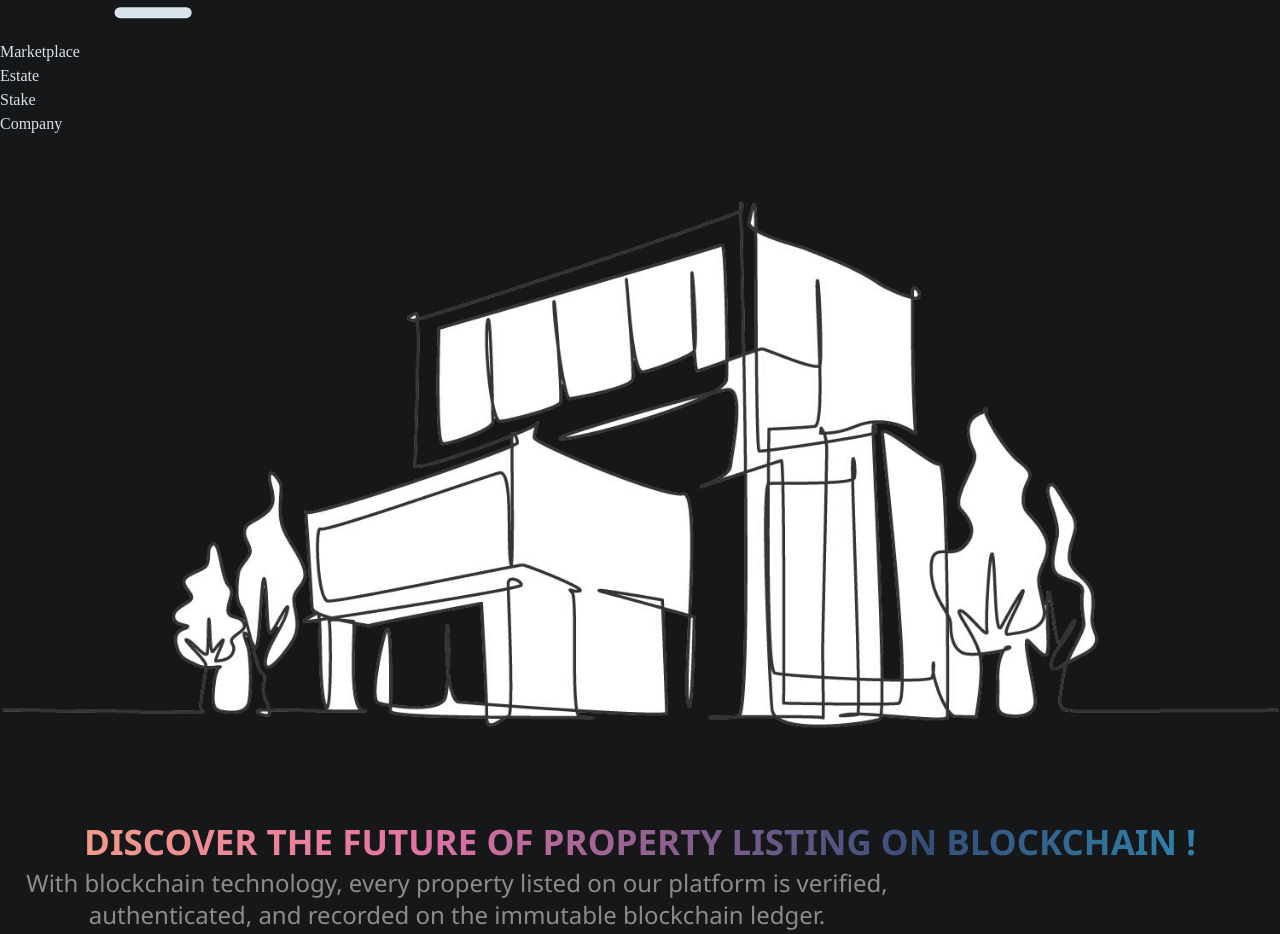
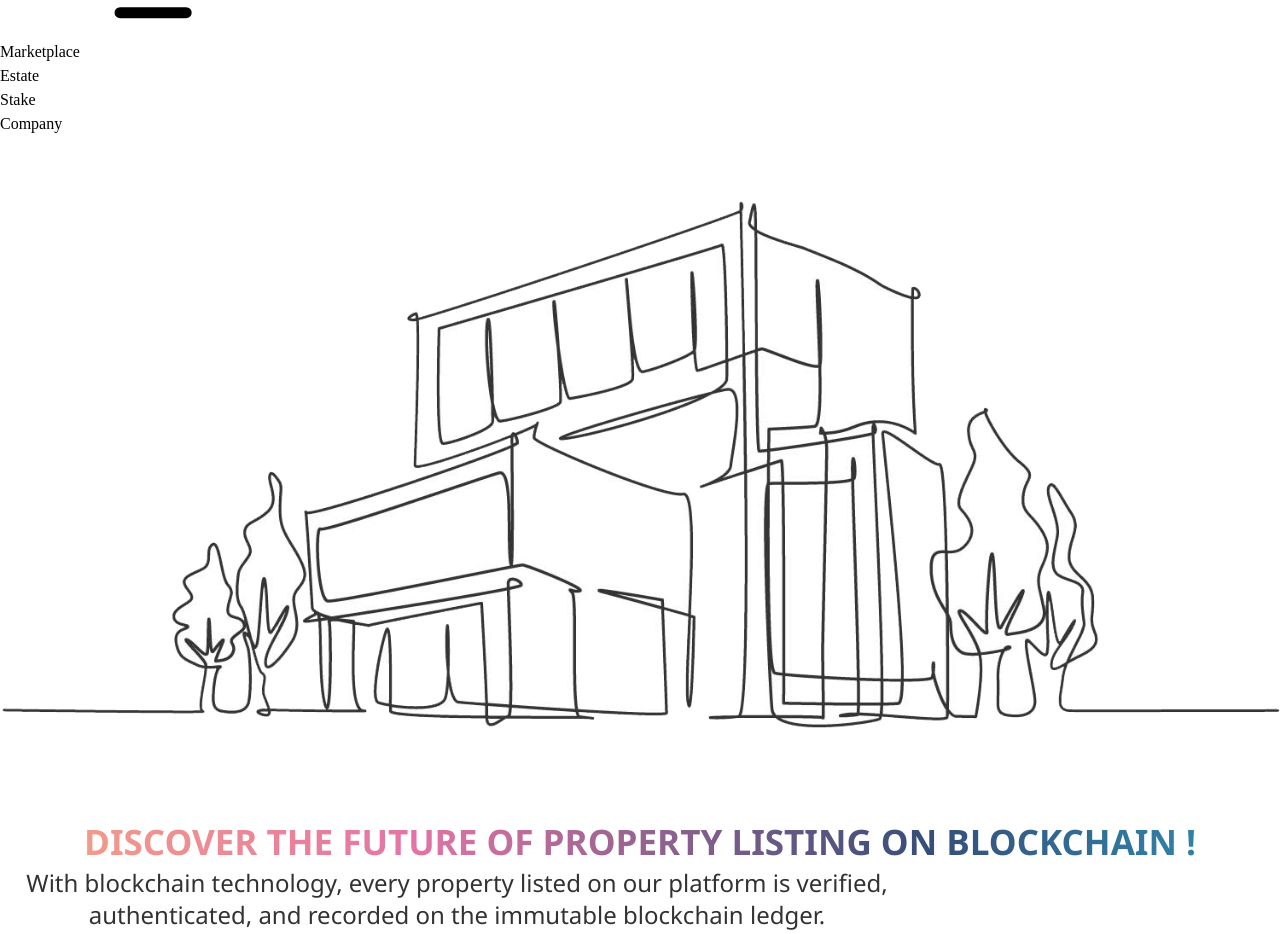
Before and after one commit to XcavateBlockchain/Frontend_V1, a React (Vite) app in the folder xcavate/: page / in a window 1280 px wide. Shown: the part 440-1374 px from the top of the page. Built offline with nearby package versions, Linux system fonts and the light colour scheme.

Commit message:
Update Home Page

```diff
--- a/xcavate/src/Components/Home.jsx
+++ b/xcavate/src/Components/Home.jsx
@@ -5,15 +5,15 @@ const Home = () => {
   return (
     <>
       <div className="flex justify-center flex-col  items-center h-[100vh]">
-        <div className="w-2/3 p-4 text-center mt-[10rem] flex justify-center items-center flex-col bg-white rounded-lg shadow sm:p-8 main-color dark:border-gray-700">
+        <div className="w-2/3 p-4 text-center mt-[10rem] flex justify-center items-center flex-col rounded-lg sm:p-8 ">
           <img src={illustration} className=" w-[65%] h-[65%]" alt="Ilustration"/>
           <h5 className="mb-2 text-4xl font-bold text-gray-900 heading dark:text-white">
             Discover the Future of Property Listing on Blockchain !
           </h5>
-          <p className="mb-3 home-para text-base text-gray-500 sm:text-lg mt-3 dark:text-gray-400">
+          <p className="mb-3 home-para text-base text-gray-800 sm:text-lg mt-3 dark:text-gray-400">
           With blockchain technology, every property listed on our platform is verified, authenticated, and recorded on the immutable blockchain ledger.
           </p>
-        <button type="button" class="py-2.5 mt-3 px-10 mr-2 mb-2 text-sm font-medium text-white border border-white rounded"> <Link to="/market-place">Explore</Link> </button>
+        <button type="button" class="py-2.5 mt-3 px-10 mr-2 mb-2 text-sm font-medium text-black border border-black rounded"> <Link to="/market-place">Explore</Link> </button>
 
         </div>
         <div className="slider container flex justify-center items-center">
--- a/xcavate/src/Components/Navbar.jsx
+++ b/xcavate/src/Components/Navbar.jsx
@@ -4,7 +4,7 @@ import {Link} from "react-router-dom"
 const Navbar = () => {
   return (
     <>
-      <nav className="bg-white  shadow-xl fixed w-full z-20 top-0 left-0 border-b border-gray-200 dark:border-gray-600 main-color">
+      <nav className="bg-white  shadow-xl fixed w-full z-20 top-0 left-0  dark:border-gray-600 ">
         <div className="max-w-screen-xl flex flex-wrap items-center justify-between mx-auto p-4">
           <a href="/" className="flex items-center">
             <img
@@ -45,10 +45,10 @@ const Navbar = () => {
             </button>
           </div>
           <div
-            className="items-center justify-between hidden w-full md:flex md:w-auto md:order-1 main-color"
+            className="items-center justify-between hidden w-full md:flex md:w-auto md:order-1 text-black"
             id="navbar-sticky"
           >
-            <ul className="flex flex-col p-4 md:p-0 mt-4 main-color font-medium border border-gray-100 rounded-lg bg-gray-50 md:flex-row md:space-x-8 md:mt-0 md:border-0 md:bg-white dark:bg-gray-800 md:dark:bg-gray-900 dark:border-gray-700">
+            <ul className="flex flex-col p-4 md:p-0 mt-4 text-black font-medium border border-gray-100 rounded-lg bg-gray-50 md:flex-row md:space-x-8 md:mt-0 md:border-0 md:bg-white ">
               <li>
                 {/* <a
                   href="#"
@@ -69,20 +69,10 @@ const Navbar = () => {
                 <Link to="/real-estate">Estate</Link>
               </li>
               <li>
-                <a
-                  href="#"
-                  className="block py-2 pl-3 pr-4 text-gray-900 rounded hover:bg-gray-100 md:hover:bg-transparent md:hover:text-blue-700 md:p-0 md:dark:hover:text-blue-500 dark:text-white dark:hover:bg-gray-700 dark:hover:text-white md:dark:hover:bg-transparent dark:border-gray-700"
-                >
-                  Stake
-                </a>
+              <Link to="#">Stake</Link>
               </li>
               <li>
-                <a
-                  href="#"
-                  className="block py-2 pl-3 pr-4 text-gray-900 rounded hover:bg-gray-100 md:hover:bg-transparent md:hover:text-blue-700 md:p-0 md:dark:hover:text-blue-500 dark:text-white dark:hover:bg-gray-700 dark:hover:text-white md:dark:hover:bg-transparent dark:border-gray-700"
-                >
-                  Company
-                </a>
+              <Link to="#">Company</Link>
               </li>
             </ul>
           </div>
--- a/xcavate/src/index.css
+++ b/xcavate/src/index.css
@@ -3,7 +3,7 @@
 @tailwind utilities;
 
 body {
-  background-color: #151719;
+  /* background-color: #151719; */
   font-family: "DM Sans" !important;
   font-style: normal !important;
 }
@@ -87,9 +87,7 @@ textarea {
   line-height: 32px;
   text-align: center;
 
-  color: #ffffff;
-
-  opacity: 0.5;
+  opacity: 0.8;
 }
 .slider {
   width: 2179px;
```
